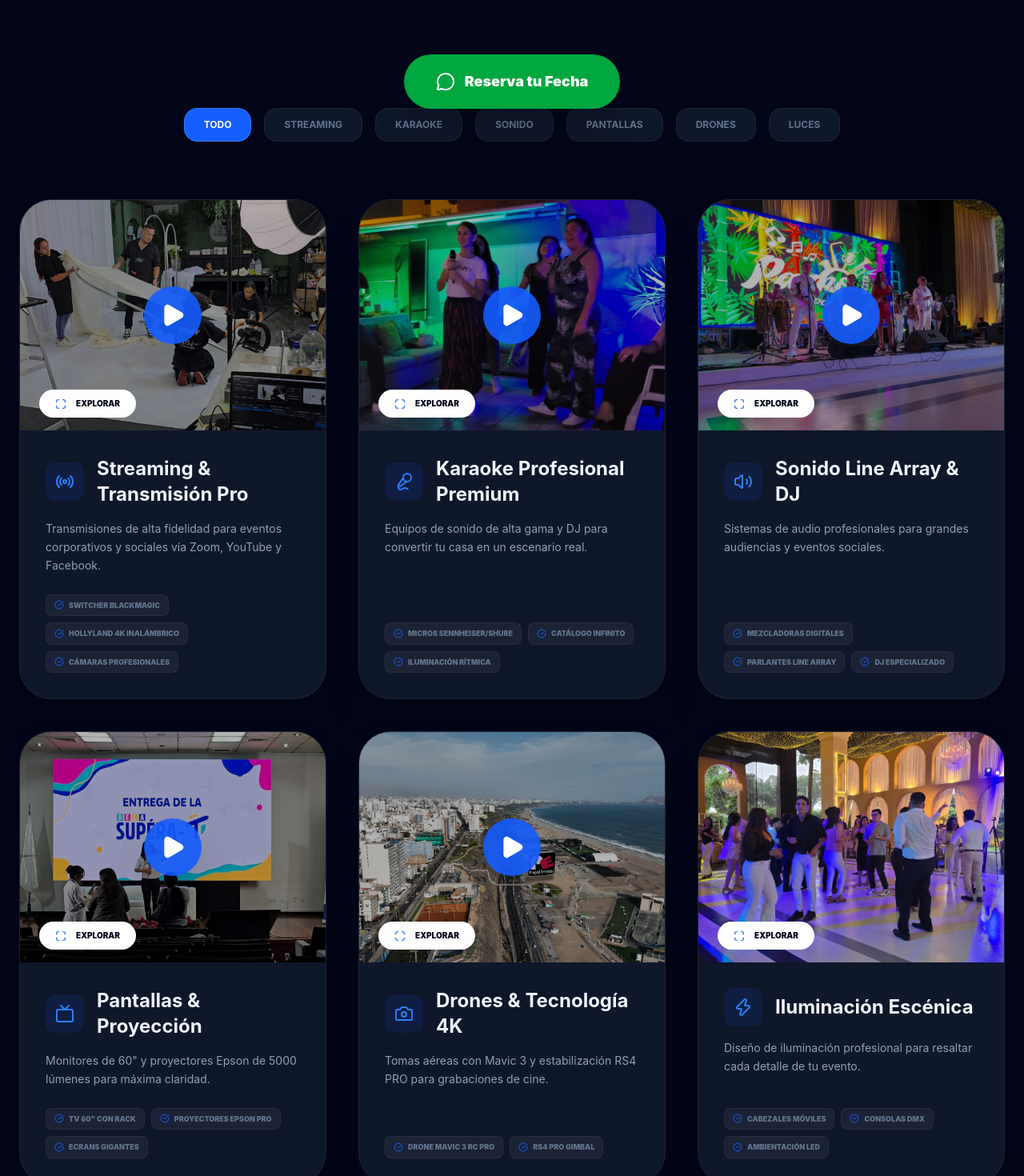
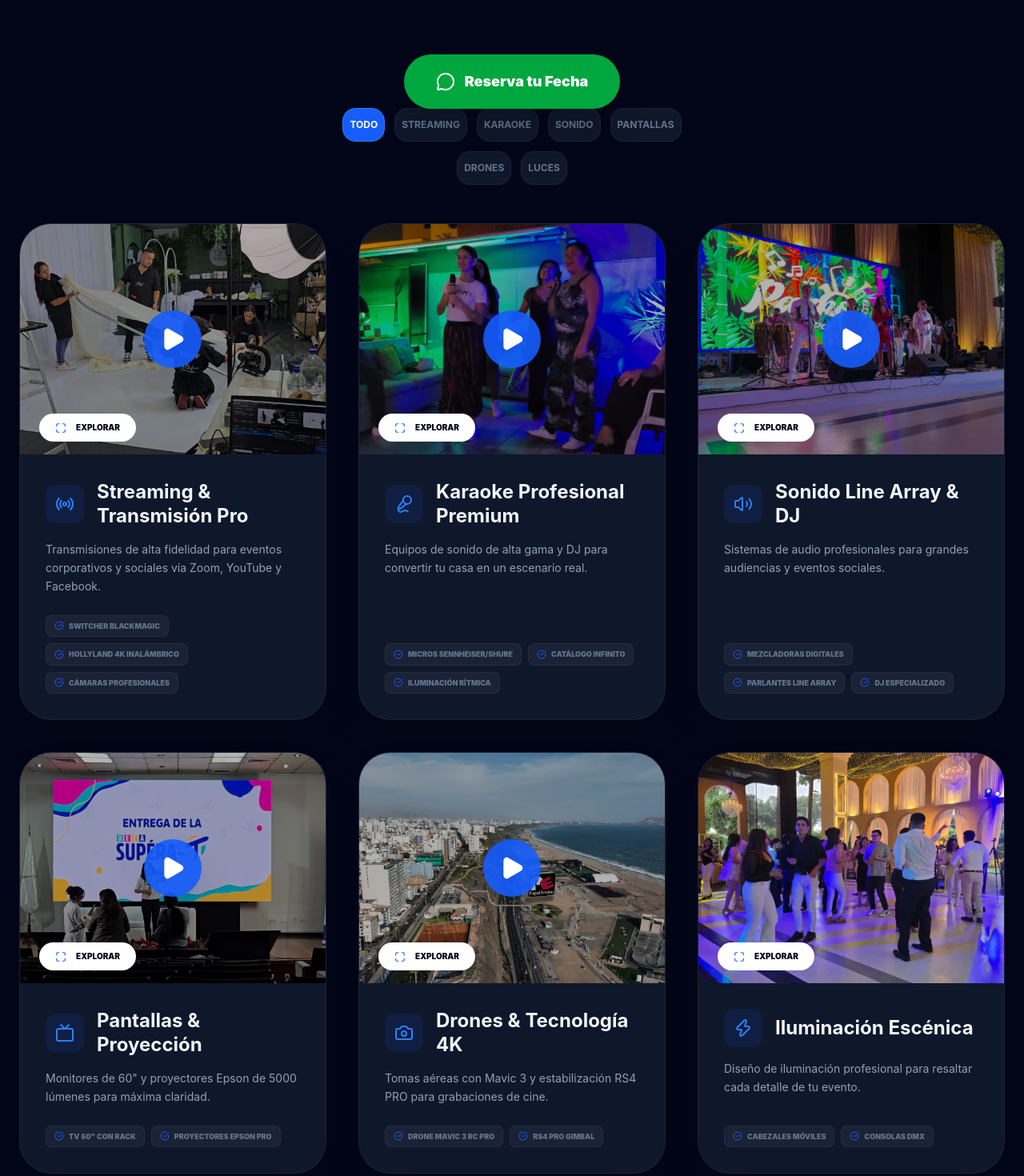
Before and after one commit to acastroascencio/pinpol-portfolio, a React (Vite) app: page / in a window 1280 px wide. Shown: the part 640-2110 px from the top of the page at 80% size. Built offline with nearby package versions, Linux system fonts and the light colour scheme.

Commit message:
final: filtros centrados en grid de 3 y cierre de proyecto

```diff
--- a/src/App.jsx
+++ b/src/App.jsx
@@ -35,7 +35,6 @@ const App = () => {
       gallery: [
         { type: 'video', url: '/assets/streaming/streaming02.mp4', title: 'Producción en Vivo', thumbnail: '/assets/streaming/streaming02.jpeg' },
         { type: 'video', url: '/assets/streaming/streaming06.mp4', title: 'Control Técnico', thumbnail: '/assets/streaming/streaming06.jpeg' },
-        { type: 'video', url: '/assets/streaming/streaming07.mp4', title: 'Switcher 4K', thumbnail: '/assets/streaming/streaming07.jpeg' },
         { type: 'image', url: '/assets/streaming/streaming12.jpeg', title: 'Setup Audiovisual' }
       ]
     },
@@ -59,7 +58,6 @@ const App = () => {
       features: ['Mezcladoras Digitales', 'Parlantes Line Array', 'DJ especializado'],
       icon: <Volume2 className="w-6 h-6" />,
       gallery: [
-        // FIXED: Usando .jpeg para asegurar que la miniatura cargue
         { type: 'video', url: '/assets/streaming/sonido06.mp4', title: 'Sonido Line Array', thumbnail: '/assets/streaming/sonido06.jpeg' },
         { type: 'video', url: '/assets/streaming/sonido10.mp4', title: 'Mixer Digital', thumbnail: '/assets/streaming/sonido10.jpeg' }
       ]
@@ -69,7 +67,7 @@ const App = () => {
       category: 'visuals',
       title: 'Pantallas & Proyección',
       description: 'Monitores de 60" y proyectores Epson de 5000 lúmenes para máxima claridad.',
-      features: ['TV 60" con Rack', 'Proyectores Epson Pro', 'Ecrans Gigantes'],
+      features: ['TV 60" con Rack', 'Proyectores Epson Pro'],
       icon: <Tv className="w-6 h-6" />,
       gallery: [
         { type: 'video', url: '/assets/streaming/pantalla03.mp4', title: 'Pantallas LED', thumbnail: '/assets/streaming/pantalla03.jpeg' },
@@ -93,7 +91,7 @@ const App = () => {
       category: 'lighting',
       title: 'Iluminación Escénica',
       description: 'Diseño de iluminación profesional para resaltar cada detalle de tu evento.',
-      features: ['Cabezales Móviles', 'Consolas DMX', 'Ambientación LED'],
+      features: ['Cabezales Móviles', 'Consolas DMX'],
       icon: <Zap className="w-6 h-6" />,
       gallery: [
         { type: 'image', url: '/assets/streaming/luces07.jpeg', title: 'Setup de Iluminación' },
@@ -115,22 +113,12 @@ const App = () => {
     document.body.style.overflow = 'auto';
   };
 
-  const nextMedia = (e) => {
-    e.stopPropagation();
-    setCurrentIndex((prev) => (prev + 1) % selectedGallery.length);
-  };
-
-  const prevMedia = (e) => {
-    e.stopPropagation();
-    setCurrentIndex((prev) => (prev - 1 + selectedGallery.length) % selectedGallery.length);
-  };
-
   return (
     <div className="min-h-screen bg-slate-950 text-slate-100 font-sans selection:bg-blue-500 selection:text-white">
 
       {/* Lightbox */}
       {selectedGallery && (
-        <div className="fixed inset-0 z-[100] bg-black/95 backdrop-blur-xl flex items-center justify-center p-4 transition-all animate-in fade-in duration-300">
+        <div className="fixed inset-0 z-[100] bg-black/95 backdrop-blur-xl flex items-center justify-center p-4 transition-all">
           <button onClick={closeLightbox} className="absolute top-6 right-6 p-3 bg-white/10 rounded-full text-white z-50"><X className="w-6 h-6" /></button>
           <div className="max-w-5xl w-full h-full flex flex-col items-center justify-center">
             <div className="relative w-full h-[70vh] flex items-center justify-center">
@@ -140,29 +128,26 @@ const App = () => {
                 <img src={selectedGallery[currentIndex].url} className="max-w-full max-h-full object-contain rounded-2xl" alt="Vista" />
               )}
             </div>
-            <div className="mt-6 text-center px-4">
-              <p className="text-xl font-bold text-white tracking-tight">{selectedGallery[currentIndex].title}</p>
-            </div>
           </div>
         </div>
       )}
 
-      {/* Navegación */}
+      {/* Navegación Centrada */}
       <nav className="fixed top-0 w-full z-50 bg-slate-950/95 backdrop-blur-xl border-b border-white/10 px-4 py-4 sm:py-5">
         <div className="max-w-7xl mx-auto flex flex-col items-center gap-4 sm:flex-row sm:justify-between sm:gap-0">
-          <div className="flex flex-col items-center sm:items-start text-center sm:text-left">
-            <span className="text-xl sm:text-2xl font-black text-blue-500 tracking-tighter leading-tight">PINPOL EVENTOS</span>
+          <div className="flex flex-col items-center sm:items-start">
+            <span className="text-xl sm:text-2xl font-black text-blue-500 tracking-tighter leading-tight text-center sm:text-left">PINPOL EVENTOS</span>
             <span className="text-[8px] sm:text-[10px] uppercase text-slate-400 tracking-[0.2em]">Lima - Producción Audiovisual</span>
           </div>
           <div className="flex items-center gap-6">
             <a href="#clientes" className="text-[10px] sm:text-xs font-bold uppercase tracking-widest text-slate-400 hover:text-white">Clientes</a>
-            <a href="https://wa.me/51998068412" className="bg-blue-600 px-5 py-2.5 rounded-full font-bold text-[10px] sm:text-sm shadow-lg shadow-blue-600/20 hover:bg-blue-500 transition-all whitespace-nowrap active:scale-95">Presupuesto Express</a>
+            <a href="https://wa.me/51998068412" className="bg-blue-600 px-5 py-2.5 rounded-full font-bold text-[10px] sm:text-sm shadow-lg shadow-blue-600/20 hover:bg-blue-500 transition-all active:scale-95">Presupuesto Express</a>
           </div>
         </div>
       </nav>
 
       {/* Hero */}
-      <section className="pt-64 sm:pt-48 pb-12 px-6 text-center flex flex-col items-center justify-center">
+      <section className="pt-64 sm:pt-48 pb-12 px-6 text-center">
         <h1 className="text-4xl sm:text-7xl font-bold mb-4 tracking-tight leading-tight">Portafolio <span className="text-blue-500 text-shadow-glow">Interactivo</span></h1>
         <p className="text-slate-400 max-w-xl mx-auto text-base sm:text-lg leading-relaxed">Producción audiovisual de alto impacto para eventos corporativos.</p>
       </section>
@@ -182,9 +167,9 @@ const App = () => {
         </div>
       </section>
 
-      {/* --- FILTROS CENTRADOS Y BALANCEADOS (3 BOTONES EN MÓVIL) --- */}
-      <div className="mt-20 mb-12 w-full overflow-x-auto no-scrollbar snap-x snap-mandatory pb-6">
-        <div className="flex justify-center items-center min-w-max px-10 gap-4 mx-auto">
+      {/* FILTROS: GRID DE 3 COLUMNAS PARA MÓVIL (CENTRADOS) */}
+      <div className="mt-20 mb-12 max-w-lg mx-auto px-6">
+        <div className="grid grid-cols-3 sm:flex sm:flex-wrap sm:justify-center gap-3">
           {[
             { id: 'all', label: 'Todo' },
             { id: 'streaming', label: 'Streaming' },
@@ -193,14 +178,14 @@ const App = () => {
             { id: 'visuals', label: 'Pantallas' },
             { id: 'tech', label: 'Drones' },
             { id: 'lighting', label: 'Luces' }
-          ].map((tab) => (
+          ].map((tab, index) => (
             <button
               key={tab.id}
               onClick={() => setActiveTab(tab.id)}
               className={`
-                snap-center flex-none
-                w-[28vw] sm:w-auto
-                px-6 py-3 rounded-2xl text-[11px] sm:text-xs font-bold uppercase transition-all border whitespace-nowrap
+                px-2 py-3 rounded-2xl text-[10px] sm:text-xs font-bold uppercase transition-all border
+                flex items-center justify-center
+                ${index === 6 ? 'col-start-2' : ''} /* Centra el último botón (Luces) */
                 ${activeTab === tab.id ? 'bg-blue-600 text-white border-blue-500 shadow-lg' : 'bg-slate-900 text-slate-500 border-white/5'}
               `}
             >
@@ -231,7 +216,7 @@ const App = () => {
               <div className="p-8 flex flex-col flex-grow">
                 <div className="flex items-center gap-4 mb-4">
                   <div className="p-3 bg-blue-600/10 rounded-xl text-blue-500">{service.icon}</div>
-                  <h3 className="text-xl sm:text-2xl font-bold group-hover:text-blue-400 transition-colors">{service.title}</h3>
+                  <h3 className="text-xl sm:text-2xl font-bold group-hover:text-blue-400 transition-colors leading-tight">{service.title}</h3>
                 </div>
                 <p className="text-slate-400 text-sm mb-6 flex-grow leading-relaxed line-clamp-3">{service.description}</p>
                 <div className="flex flex-wrap gap-2 mt-auto">
```
